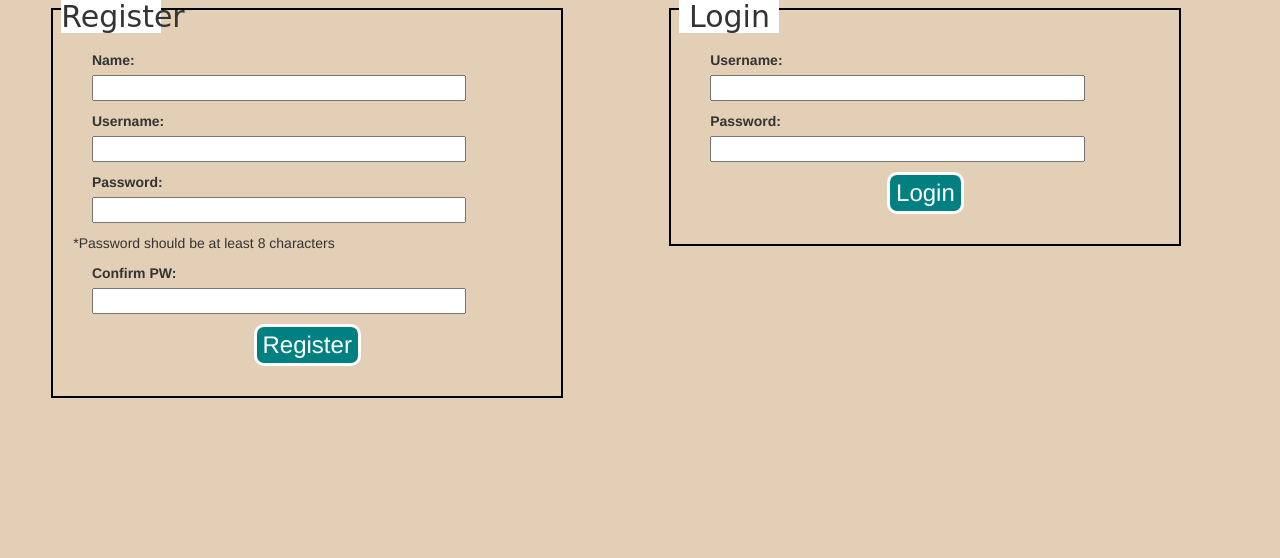
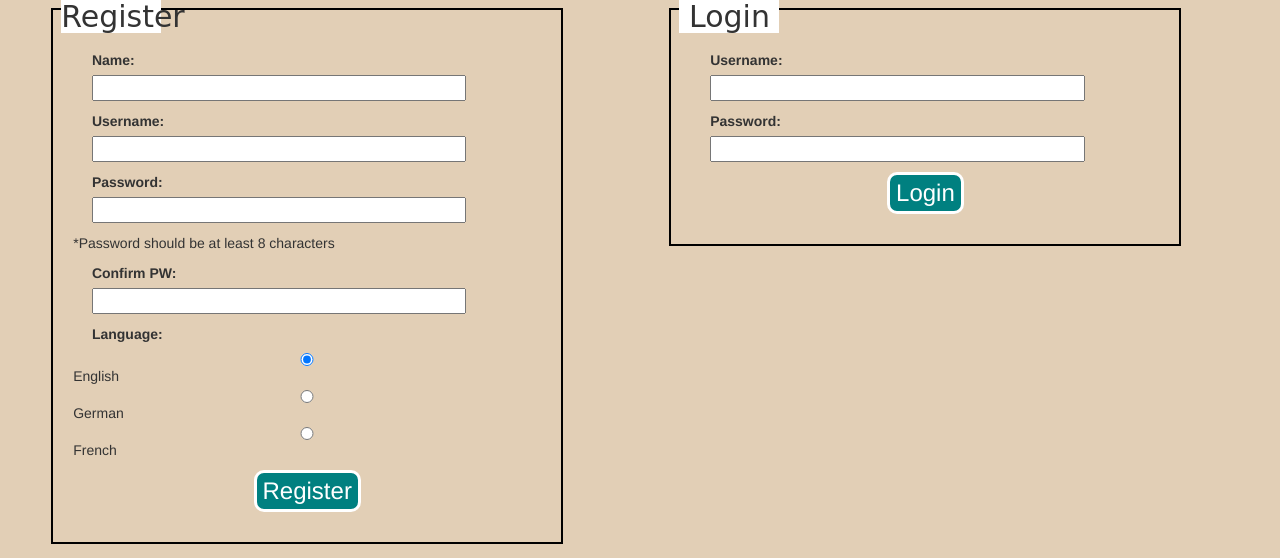
Before and after one commit to zbay/NewsWave, a Django app: page / in a window 1280 px wide. Shown: the part 344-902 px from the top of the page. Before the commit the page ends 742 px from the top, so only its background shows below. Run offline with Django 3.2, Linux system fonts and the light colour scheme; parts of the project's set-up code (start-up, migrations or seed data) failed here and were passed over; some libraries are stand-ins or nearby versions; some web fonts are replaced.

Commit message:
Language implemented.

```diff
--- a/apps/news/models.py
+++ b/apps/news/models.py
@@ -24,7 +24,7 @@ class UserManager(models.Manager):
         user = None
         if len(errors) == 0:
             hash1 = bcrypt.hashpw(postData['password'].encode(), bcrypt.gensalt())
-            user = User.objects.create(name=postData['name'], username=postData['username'], password=hash1)
+            user = User.objects.create(name=postData['name'], username=postData['username'], password=hash1, language=postData['language'])
         return {'errors': errors, 'user': user}
     def login(self, postData):
         errors = {}
@@ -49,6 +49,7 @@ class User(models.Model):
     name = models.CharField(max_length=255)
     username = models.CharField(max_length=255, unique=True)
     password = models.TextField()
+    language = models.CharField(max_length=2, null=True)
     created_at = models.DateTimeField(auto_now_add = True)
     updated_at = models.DateTimeField(auto_now = True)
     objects = UserManager()
--- a/apps/news/templates/home.html
+++ b/apps/news/templates/home.html
@@ -44,6 +44,7 @@ $(document).ready(function(){
     // part 1: populate outlet rows with articles
     for(let i = 0; i < outlets.length; i++){
         var sourceId = outlets[i].id;
+
         (function(sourceId){
             $.ajax({
                 url: "https://newsapi.org/v1/articles?source=" + sourceId + "&apiKey=4d48612e30ef4e4f8a55c0d6e6f984ef",
--- a/apps/news/templates/start.html
+++ b/apps/news/templates/start.html
@@ -53,6 +53,12 @@
             <label for="confirm_password" class="col">Confirm PW:</label>
             <input type="password" class="col" name="confirm_password"/>
         </div>
+        <div>
+            <label for="language" class="col">Language:</label>
+            <input type="radio" name="language" value="en" checked> English<br>
+            <input type="radio" name="language" value="de"> German<br>
+            <input type="radio" name="language" value="fr"> French<br>
+        </div>
         <input type="submit" value="Register"/>
     </form>
 </div>
--- a/apps/news/urls.py
+++ b/apps/news/urls.py
@@ -14,5 +14,6 @@ urlpatterns = [
   url(r'^delete_story$', views.delete_story), # POST request for user to delete stories  from reading list
   url(r'^notes$', views.notes), # user retrieves notes from DB
   url(r'^new_note$', views.new_note), # POST new note to database
-  url(r'^delete_note$', views.delete_note) # POST that deletes a user's note
+  url(r'^delete_note$', views.delete_note), # POST that deletes a user's note
+  url(r'^language$', views.language) # Changes the user's default language.
 ]
--- a/apps/news/views.py
+++ b/apps/news/views.py
@@ -29,6 +29,7 @@ def login(request):
         return redirect("/")
     else:
         request.session['user_id'] = login_result['user'].id
+        request.session['language'] = login_result['user'].language
         request.session['first_name'] = extract_first_name(login_result['user'].name)
         return redirect("/homepage")
 
@@ -46,6 +47,7 @@ def register(request):
         return redirect("/")
     else:
         request.session['user_id'] = register_result['user'].id
+        request.session['language'] = register_result['user'].language
         request.session['first_name'] = extract_first_name(register_result['user'].name)
         return redirect("/settings")
 
@@ -104,7 +106,7 @@ def settings(request):
     if request.method == "GET":
         outlets = User.objects.get(id=request.session['user_id']).outlets.all()
         context = {
-            'outlets': outlets
+            'outlets': outlets,
         }
         return render(request, "settings.html", context)
     if request.method == "POST":
@@ -114,6 +116,17 @@ def settings(request):
                 messages.error(request, error)
             return redirect("/settings")
         return redirect("/")
+
+def language(request):
+    init_session(request)
+    if request.method != "POST":
+        return redirect('/settings')
+    else:
+        user = User.objects.get(id=request.session['user_id'])
+        user.language = request.POST['language']
+        request.session['language'] = user.language
+        user.save()
+        return redirect('/settings')
 
 def add_story(request): # need to refactor home.html to use AJAX for this
     init_session(request)
```
Also changed, not shown: apps/news/templates/settings.html (+12 -4 lines), apps/news/migrations/0004_user_language.py (added).
